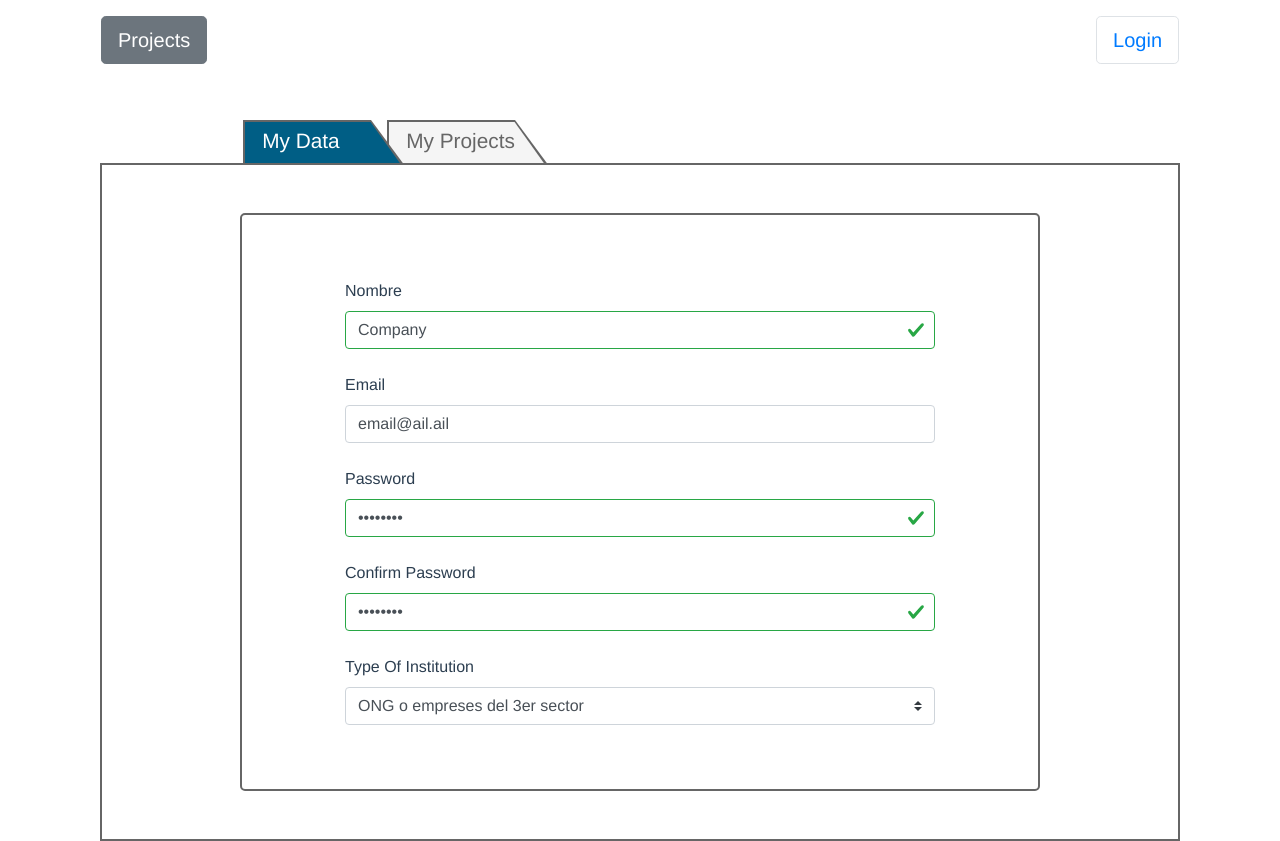
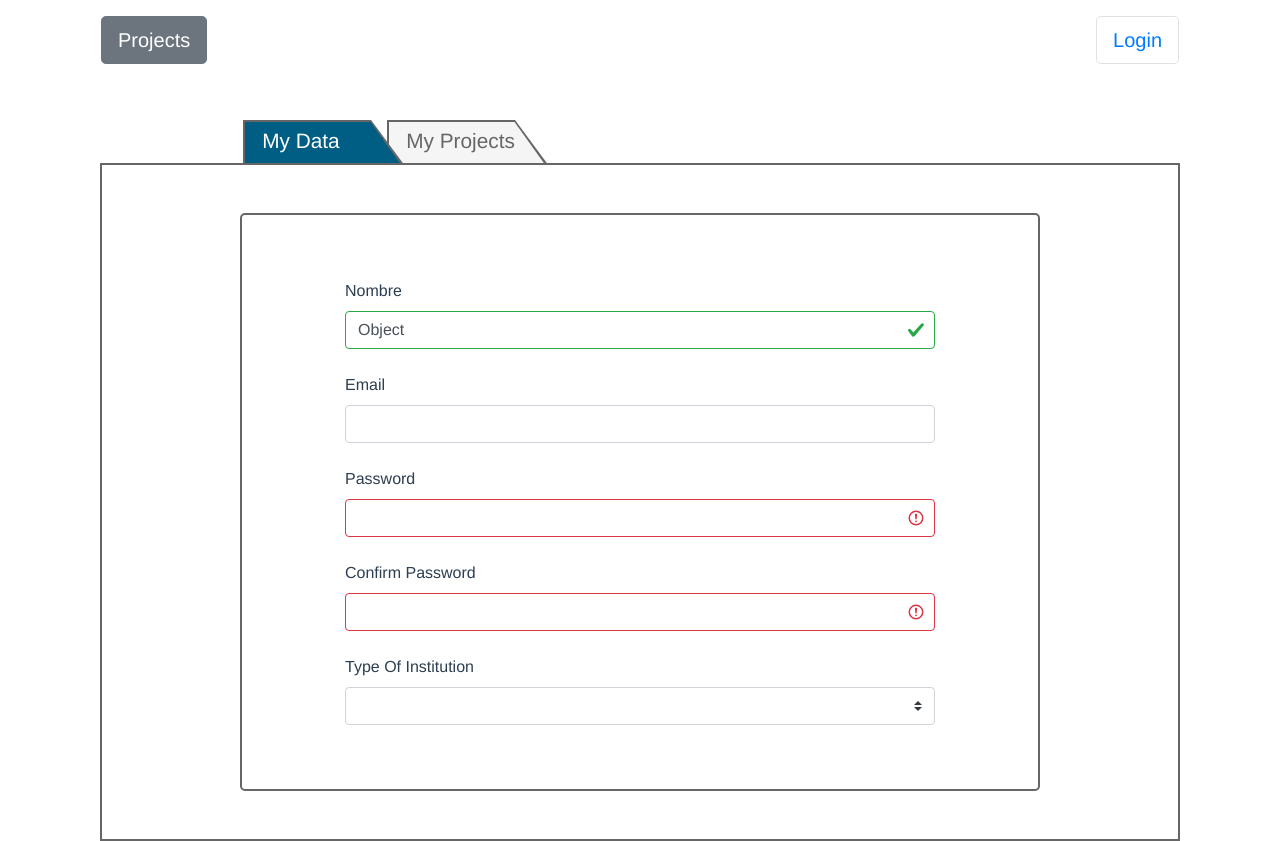
Before and after one commit to pedronieto84/vue-marzo-itacademy-project, a Vue app: page /my-account in a window 1280 px wide. Built offline with nearby package versions, Linux system fonts and the light colour scheme; the HTML template or start-up script is replaced by a standard one.

Commit message:
Esborra data harcodeada

```diff
--- a/src/components/DataEditForm.vue
+++ b/src/components/DataEditForm.vue
@@ -6,7 +6,7 @@
       class="my-data-form"
     >
       <form-input
-        :inputValue="user.company"
+        :inputValue="user.name"
         :name="'Nombre'"
         :inputType="'text'"
         @input="user.company = $event"
@@ -36,10 +36,11 @@
       <b-form-group class="m-4">
         <label>Type Of Institution</label>
         <b-form-select
-          v-model="user.orgType"
+          v-model="user.typeOfInstitution"
           :options="orgTypes"
         ></b-form-select>
       </b-form-group>
+
       <b-form-invalid-feedback :state="validationPassword">
         La contraseña no coincide
       </b-form-invalid-feedback>
@@ -69,13 +70,7 @@ export default {
         "Altres",
       ],
       showButtons: false,
-      user: {
-        // TODO: Use getCurrentUser getter and **set new user onSubmit()**
-        company: "Company",
-        email: "email@ail.ail",
-        password: "patata56",
-        orgType: "ONG o empreses del 3er sector",
-      },
+      pwdChange: false,
       validation: {
         name: null,
         email: null,
@@ -89,8 +84,8 @@ export default {
     validationPassword() {
       return this.user.password === this.confirmPassword;
     },
-    getUser() {
-      return this.$store.getters.getCurrentUser; // It still doesn't return anything...
+    user() {
+      return this.$store.getters.getCurrentUser;
     },
   },
   methods: {
@@ -98,12 +93,6 @@ export default {
       return;
     },
     onCancel() {
-      this.user = {
-        company: "Company",
-        email: "email@ail.ail",
-        password: "password123",
-        orgType: "ONG",
-      };
       location.reload(); // ugly but it works for now
     },
   },
```
